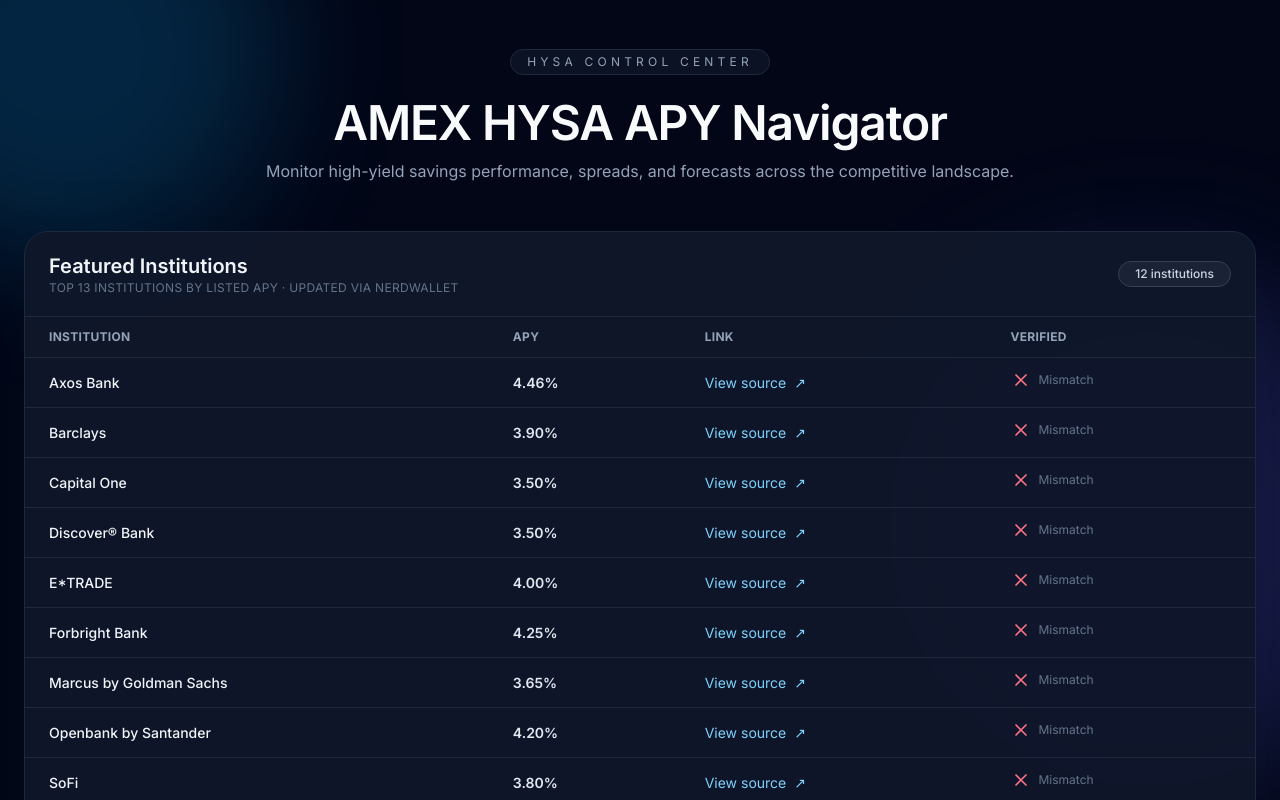
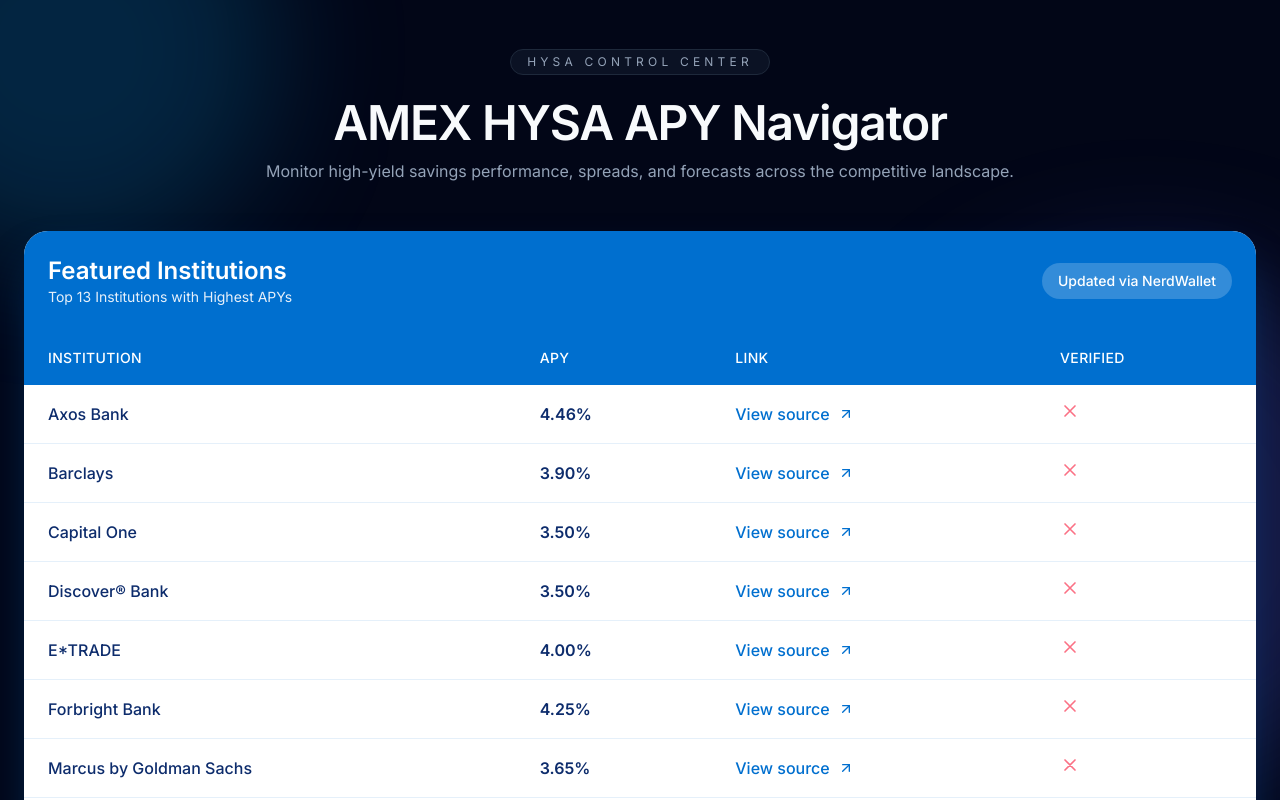
Before and after one commit to oyemello/HYSA-Reports, a React (Vite) app in the folder frontend/: page / in a window 1280 px wide. Shown: the top 800 px of the page. Built offline with nearby package versions, Linux system fonts and the light colour scheme.

Commit message:
fix: restore featured institutions table styling

```diff
--- a/frontend/src/App.tsx
+++ b/frontend/src/App.tsx
@@ -206,74 +206,95 @@
         </header>
 
         <main className="mt-12 flex-1 space-y-12">
-          <section className="overflow-hidden rounded-3xl border border-slate-800 bg-slate-900/80 shadow-[0_30px_80px_-40px_rgba(15,23,42,0.75)]">
-            <div className="flex flex-wrap items-center justify-between gap-4 border-b border-slate-800 bg-slate-900/70 px-6 py-5">
+          <section className="overflow-hidden rounded-3xl bg-amex-white text-amex-blueDark shadow-2xl shadow-amex-blue/40">
+            <div className="flex items-center justify-between border-b border-amex-blue/10 bg-amex-blue p-6 text-amex-white">
               <div>
-                <h2 className="text-xl font-semibold text-slate-100">Featured Institutions</h2>
-                <p className="text-xs uppercase tracking-wide text-slate-500">
-                  Top 13 institutions by listed APY · Updated via NerdWallet
-                </p>
+                <h2 className="text-2xl font-semibold">Featured Institutions</h2>
+                <p className="text-sm text-amex-blueLight">Top 13 Institutions with Highest APYs</p>
               </div>
-              <span className="rounded-full border border-slate-700 bg-slate-800/70 px-4 py-1 text-xs font-medium text-slate-300">
-                {fetchState === "success" ? `${sortedRecords.length} institutions` : "Refreshing"}
+              <span className="rounded-full bg-amex-white/20 px-4 py-2 text-sm font-medium">
+                Updated via NerdWallet
               </span>
             </div>
 
             {fetchState === "loading" && (
-              <div className="p-8 text-center text-slate-400">Fetching the latest rates…</div>
+              <div className="p-8 text-center text-amex-blue">Fetching the latest rates…</div>
             )}
 
             {fetchState === "error" && (
-              <div className="p-8 text-center text-rose-400">
-                Unable to load data. {errorMessage}
-              </div>
+              <div className="p-8 text-center text-red-600">Unable to load data. {errorMessage}</div>
             )}
 
             {fetchState === "success" && (
               <div className="overflow-x-auto">
-                <table className="min-w-full divide-y divide-slate-800 text-sm text-slate-200">
-                  <thead className="bg-slate-900/70 text-xs uppercase tracking-wide text-slate-400">
+                <table className="min-w-full divide-y divide-amex-blue/10 text-sm">
+                  <thead className="bg-amex-blue text-amex-white">
                     <tr>
-                      <th scope="col" className="px-6 py-3 text-left">Institution</th>
-                      <th scope="col" className="px-6 py-3 text-left">APY</th>
-                      <th scope="col" className="px-6 py-3 text-left">Link</th>
-                      <th scope="col" className="px-6 py-3 text-left">Verified</th>
+                      <th scope="col" className="px-6 py-4 text-left font-medium uppercase tracking-wide">
+                        Institution
+                      </th>
+                      <th scope="col" className="px-6 py-4 text-left font-medium uppercase tracking-wide">
+                        APY
+                      </th>
+                      <th scope="col" className="px-6 py-4 text-left font-medium uppercase tracking-wide">
+                        Link
+                      </th>
+                      <th scope="col" className="px-6 py-4 text-left font-medium uppercase tracking-wide">
+                        Verified
+                      </th>
                     </tr>
                   </thead>
-                  <tbody className="divide-y divide-slate-800">
+                  <tbody className="divide-y divide-amex-blue/10">
                     {sortedRecords.map((record) => (
-                      <tr key={`${record.institution}-${record.apy}`} className="bg-slate-900/60 transition hover:bg-slate-900">
-                        <td className="px-6 py-3 text-sm font-medium text-slate-100">{record.institution}</td>
-                        <td className="px-6 py-3 text-sm font-semibold text-slate-200">{record.apy}</td>
-                        <td className="px-6 py-3 text-sm">
+                      <tr key={`${record.institution}-${record.apy}`} className="hover:bg-amex-blueLight/40">
+                        <td className="px-6 py-4 text-base font-medium">{record.institution}</td>
+                        <td className="px-6 py-4 text-base font-semibold">{record.apy}</td>
+                        <td className="px-6 py-4 text-base">
                           {(() => {
                             const verifiedBank = record.double_check === true && record.bank_link;
                             const fallback = record.nerdwallet_link || record.link || null;
                             const href = (verifiedBank || fallback) as string | null;
-                            if (!href) return <span className="text-slate-500">Not provided</span>;
+                            if (!href) return <span className="text-sm text-amex-blueDark/70">Not provided</span>;
                             return (
                               <a
                                 href={href}
                                 target="_blank"
                                 rel="noreferrer"
-                                className="inline-flex items-center gap-2 text-sky-300 transition hover:text-sky-100"
+                                className="inline-flex items-center gap-2 font-medium text-amex-blue hover:text-amex-blueDark"
                               >
                                 {verifiedBank ? "Visit bank" : "View source"}
-                                <span aria-hidden>↗</span>
+                                <svg
+                                  className="h-4 w-4"
+                                  viewBox="0 0 24 24"
+                                  fill="none"
+                                  stroke="currentColor"
+                                  strokeWidth="2"
+                                  strokeLinecap="round"
+                                  strokeLinejoin="round"
+                                  aria-hidden
+                                >
+                                  <path d="M7 17l10-10" />
+                                  <path d="M7 7h10v10" />
+                                </svg>
                               </a>
                             );
                           })()}
                         </td>
-                        <td className="px-6 py-3 text-sm text-slate-300">
-                          <span className="inline-flex items-center gap-2" title={record.fact_check_notes ?? statusLabel(record.double_check)}>
+                        <td className="px-6 py-4 text-base">
+                          <span className="inline-flex items-center" title={record.fact_check_notes ?? statusLabel(record.double_check)}>
                             <DoubleCheckIcon value={record.double_check} />
-                            <span className="hidden text-xs text-slate-500 sm:inline">{statusLabel(record.double_check)}</span>
                           </span>
                         </td>
                       </tr>
                     ))}
                   </tbody>
                 </table>
+              </div>
+            )}
+
+            {fetchState === "success" && sortedRecords.length === 0 && (
+              <div className="p-8 text-center text-amex-blue">
+                No accounts were extracted. Run the scraper to populate fresh data.
               </div>
             )}
           </section>
```
